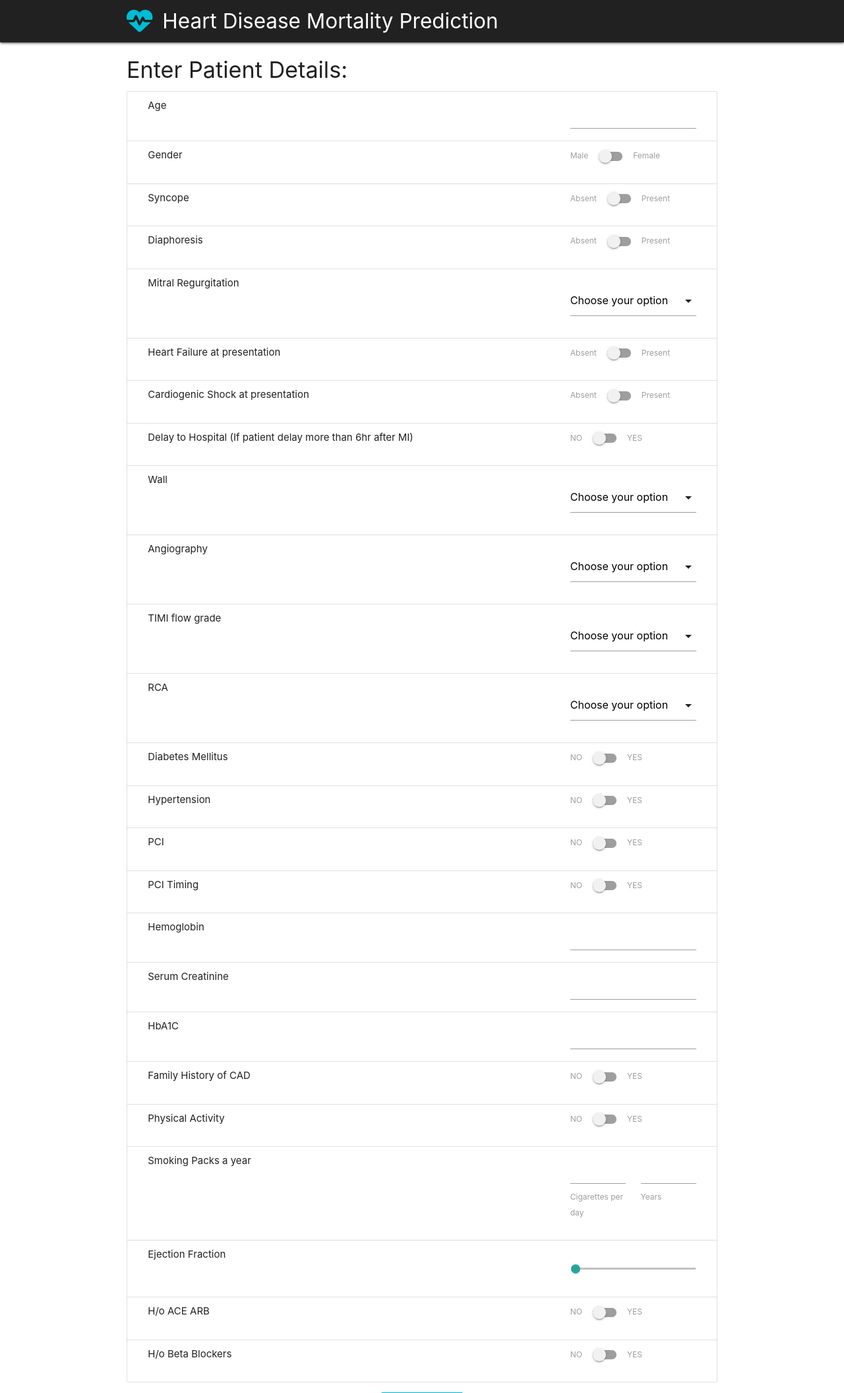
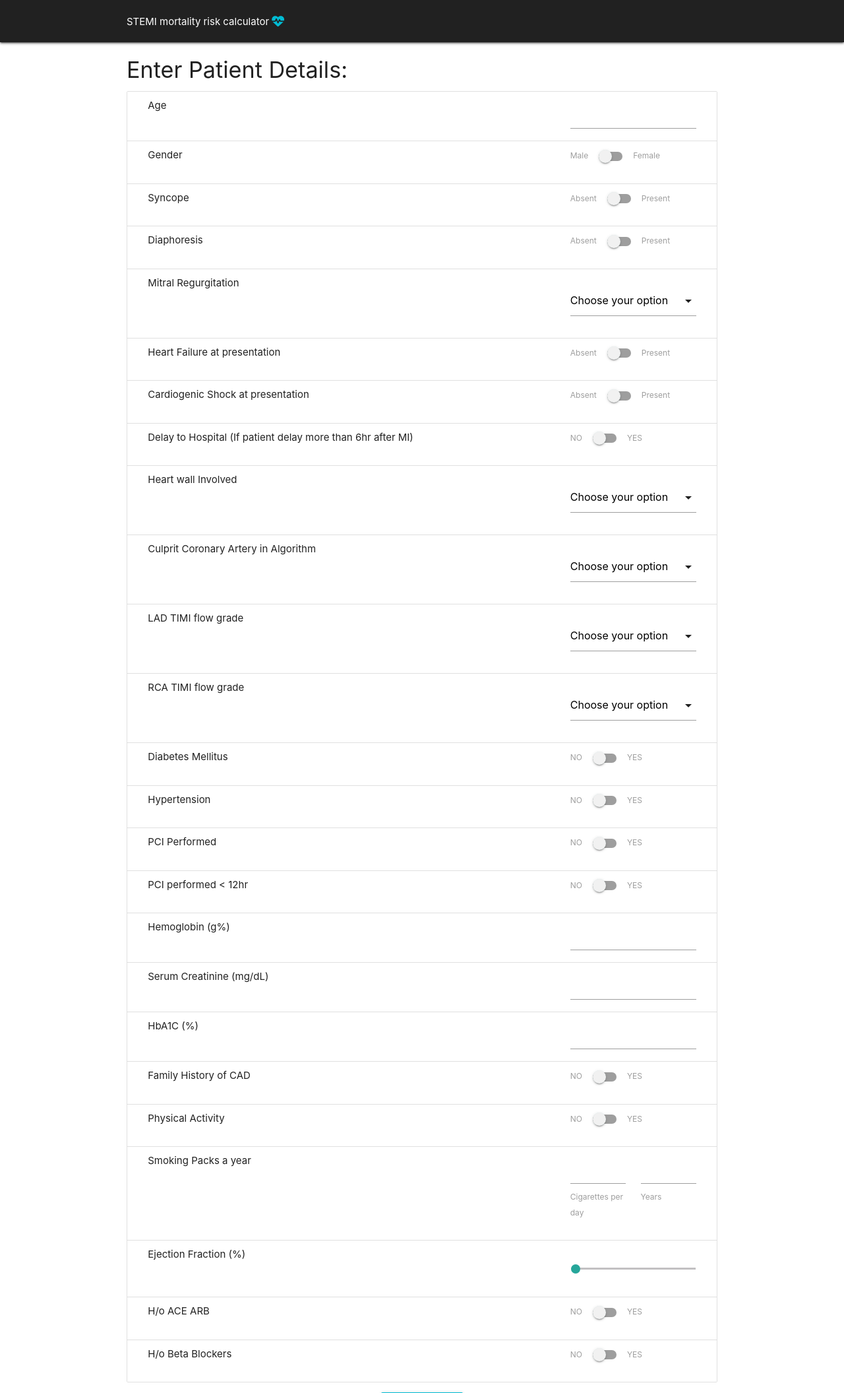
Before and after one commit to dikshantsagar/webheart, a Django app: page / in a window 1280 px wide. Shown: the top 2111 px of the page at 66% size. Run offline with Django 3.2, Linux system fonts and the light colour scheme; some libraries are stand-ins or nearby versions.

Commit message:
Update index.html

```diff
--- a/templates/index.html
+++ b/templates/index.html
@@ -12,18 +12,16 @@
   <link href="{% static "css/materialize.css" %}" type="text/css" rel="stylesheet" media="screen,projection"/>
   <link href="{% static "css/style.css" %}" type="text/css" rel="stylesheet" media="screen,projection"/>
   <script src="https://kit.fontawesome.com/e0a08b5c11.js" crossorigin="anonymous"></script>
-  <link rel="shortcut icon" type="image/png" href="{% static 'favicon.ico' %}"/>
 </head>
 <body>
 
   <nav class="navbar-fixed">
     <nav class="grey darken-4" role="navigation">
       <div class="nav-wrapper container">
-        <a id="logo-container" href="#" class="brand-logo">
-          Heart Disease Mortality Prediction <i class="fas fa-heartbeat fa-lg cyan-text"></i>
+        <a id="logo-container" href="#" class="headboard">
+            STEMI mortality risk calculator <i class="fas fa-heartbeat fa-lg cyan-text"></i>
         </a>
 
-        <a href="#" data-target="nav-mobile" class="sidenav-trigger"><i class="material-icons">menu</i></a>
       </div>
     </nav>
   </nav>
@@ -91,7 +89,7 @@
         </li>
         <li class="collection-item">
             <div class="row mbot">
-                <div class="col s9">Wall</div>
+                <div class="col s9">Heart wall Involved</div>
                 <div class="input-field col s3">
                     <select id="wall">
                        <option value="" disabled selected>Choose your option</option>
@@ -105,7 +103,7 @@
         </li>
         <li class="collection-item">
             <div class="row mbot">
-                <div class="col s9">Angiography</div>
+                <div class="col s9">Culprit Coronary Artery in Algorithm</div>
                 <div class="input-field col s3">
                     <select multiple id="angiography">
                        <option value="" disabled selected>Choose your option</option>
@@ -120,7 +118,7 @@
         </li>
         <li class="collection-item">
             <div class="row mbot">
-                <div class="col s9">TIMI flow grade</div>
+                <div class="col s9">LAD TIMI flow grade</div>
                 <div class="input-field col s3">
                     <select id="timi">
                        <option value="" disabled selected>Choose your option</option>
@@ -134,7 +132,7 @@
         </li>
         <li class="collection-item">
             <div class="row mbot">
-                <div class="col s9">RCA</div>
+                <div class="col s9">RCA  TIMI flow grade</div>
                 <div class="input-field col s3">
                     <select id="rca">
                        <option value="" disabled selected>Choose your option</option>
@@ -160,31 +158,31 @@
         </li>
         <li class="collection-item">
             <div class="row">
-                <div class="col s9">PCI</div>
+                <div class="col s9">PCI Performed</div>
                 <div class="col s3"><div class="switch"><label>NO<input type="checkbox" id="pci"><span class="lever"></span>YES</label></div></div>
             </div>
         </li>
         <li class="collection-item">
             <div class="row">
-                <div class="col s9">PCI Timing</div>
+                <div class="col s9">PCI performed < 12hr </div>
                 <div class="col s3"><div class="switch"><label>NO<input type="checkbox" id="pcitime"><span class="lever"></span>YES</label></div></div>
             </div>
         </li>
         <li class="collection-item">
             <div class="row mbot">
-                <div class="col s9">Hemoglobin</div>
+                <div class="col s9">Hemoglobin (g%)</div>
                 <div class="col s3"><input id="hemoglobin" type="number" class="validate"></div>
             </div>
         </li>
         <li class="collection-item">
             <div class="row mbot">
-                <div class="col s9">Serum Creatinine</div>
+                <div class="col s9">Serum Creatinine (mg/dL)</div>
                 <div class="col s3"><input id="creatinine" type="number" class="validate"></div>
             </div>
         </li>
         <li class="collection-item">
             <div class="row mbot">
-                <div class="col s9">HbA1C</div>
+                <div class="col s9">HbA1C (%)</div>
                 <div class="col s3"><input id="hb1ac" type="number" class="validate"></div>
             </div>
         </li>
@@ -220,7 +218,7 @@
         </li>
         <li class="collection-item">
             <div class="row mbot">
-                <div class="col s9">Ejection Fraction</div>
+                <div class="col s9">Ejection Fraction (%)</div>
                 <div class="col s3">
                     <p class="range-field">
                         <input type="range" id="ejfrac" min="0" max="90" value="0"/>
@@ -265,6 +263,7 @@
 
       </div>
       <div class="modal-footer">
+        <a href="/insight" class="modal-close waves-effect waves-green btn-flat">See Insights</a>
         <a href="." class="modal-close waves-effect waves-green btn-flat">Try Again</a>
       </div>
   </div>
```
